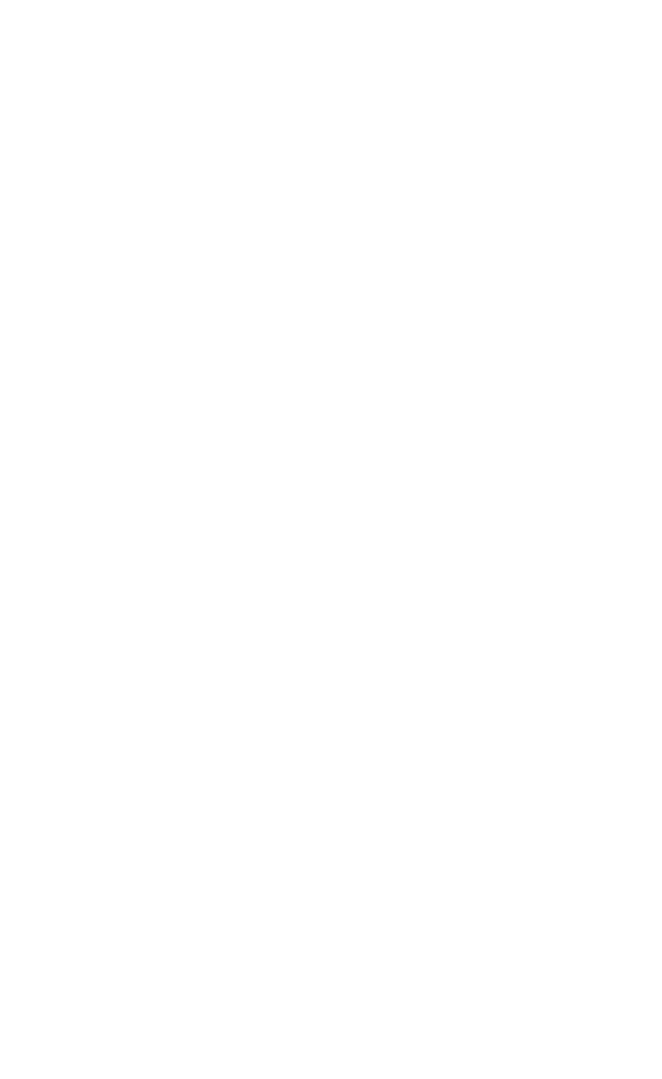
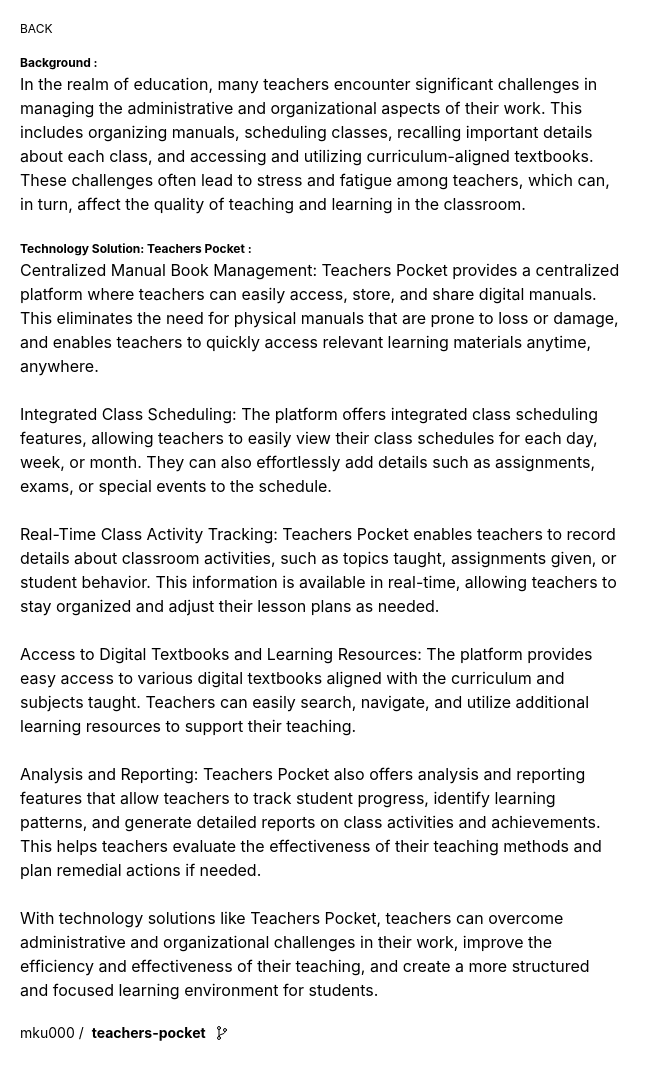
Before and after one commit to mku000/personal-web, a React (Vite) app: page /rnd/details in a window 1280 px wide. Before the commit this address had no page. Shown: the whole page, without its empty margins (0-662 px from the left). Before the commit the page ends 800 px from the top, so only its background shows below. Built offline with nearby package versions, Linux system fonts and the light colour scheme.

Commit message:
add github link

```diff
--- a/src/App.jsx
+++ b/src/App.jsx
@@ -1,6 +1,8 @@
 import { BrowserRouter as Router, Routes, Route } from 'react-router-dom';
 import Landing from "./pages/Landing";
 import Shelf from './pages/Shelf';
+import RandD from './pages/RandD';
+import DetailRnD from './pages/DetailRnD';
 
 
 
@@ -12,6 +14,8 @@
       <Routes>
         <Route path="/" element={<Landing />} />
         <Route path="/shelf" element={<Shelf />} />
+        <Route path="/rnd" element={<RandD />} />
+        <Route path="/rnd/details" element={<DetailRnD />} />
       </Routes>
     </Router>
   )
--- /dev/null
+++ b/src/pages/DetailRnD.jsx
@@ -0,0 +1,67 @@
+import React from 'react';
+import { IoGitBranchOutline } from "react-icons/io5";
+import { Link } from 'react-router-dom';
+
+const DetailRnD = () => {
+  return (
+    <div className='p-5' style={{ maxWidth: "40rem" }}>
+          <div className="front-text side-margin" style={{ display: 'flex', marginBottom: '16px', alignItems: 'center', fontSize: '12px' }}>
+    <Link to="/rnd" className="hover:underline">
+      BACK
+    </Link>
+    </div>
+      <div style={{ display: 'flex', fontWeight: 700, color: 'black', fontSize: '12px' }}>
+        Background :
+      </div>
+      <p>
+        In the realm of education, many teachers encounter significant challenges in managing the administrative and organizational aspects of their work. This includes organizing manuals, scheduling classes, recalling important details about each class, and accessing and utilizing curriculum-aligned textbooks. These challenges often lead to stress and fatigue among teachers, which can, in turn, affect the quality of teaching and learning in the classroom.
+      </p>
+      <br />
+      <div style={{ display: 'flex', fontWeight: 700, color: 'black', fontSize: '12px' }}>
+        Technology Solution: Teachers Pocket :
+      </div>
+      <p>
+        Centralized Manual Book Management: Teachers Pocket provides a centralized platform where teachers can easily access, store, and share digital manuals. This eliminates the need for physical manuals that are prone to loss or damage, and enables teachers to quickly access relevant learning materials anytime, anywhere.
+      </p>
+      <br />
+      <p>
+        Integrated Class Scheduling: The platform offers integrated class scheduling features, allowing teachers to easily view their class schedules for each day, week, or month. They can also effortlessly add details such as assignments, exams, or special events to the schedule.
+      </p>
+      <br />
+
+      <p>
+        Real-Time Class Activity Tracking: Teachers Pocket enables teachers to record details about classroom activities, such as topics taught, assignments given, or student behavior. This information is available in real-time, allowing teachers to stay organized and adjust their lesson plans as needed.
+      </p>
+      <br />
+
+      <p>
+        Access to Digital Textbooks and Learning Resources: The platform provides easy access to various digital textbooks aligned with the curriculum and subjects taught. Teachers can easily search, navigate, and utilize additional learning resources to support their teaching.
+      </p>
+      <br />
+
+      <p>
+        Analysis and Reporting: Teachers Pocket also offers analysis and reporting features that allow teachers to track student progress, identify learning patterns, and generate detailed reports on class activities and achievements. This helps teachers evaluate the effectiveness of their teaching methods and plan remedial actions if needed.
+      </p>
+      <br />
+
+      <p>
+        With technology solutions like Teachers Pocket, teachers can overcome administrative and organizational challenges in their work, improve the efficiency and effectiveness of their teaching, and create a more structured and focused learning environment for students.
+      </p>
+
+
+      <div className="front-text side-margin mt-5 gap-2" style={{ display: 'flex', marginBottom: '16px', alignItems: 'center', fontSize: '14px' }}>
+        <label>   mku000 /</label>
+    <Link to="https://github.com/mku000/teachers-pocket" target='_blank' className="hover:underline">
+        <b>
+
+  teachers-pocket
+        </b>
+    </Link>
+
+    <IoGitBranchOutline style={{fontSize:"16px"}} />
+    </div>
+    </div>
+  )
+}
+
+export default DetailRnD;
--- a/src/pages/Landing.jsx
+++ b/src/pages/Landing.jsx
@@ -24,7 +24,7 @@
           </li>
 
           <li className="">
-            <Link to="/shelf" className="uppercase text-sm tracking-widest leading-none font-medium inline-block align-top hover:underline decoration-[1.5px] underline-offset-4 p-6 -mt-6 -ml-6"> R&D </Link>
+            <Link to="/rnd" className="uppercase text-sm tracking-widest leading-none font-medium inline-block align-top hover:underline decoration-[1.5px] underline-offset-4 p-6 -mt-6 -ml-6"> R&D </Link>
           </li>
         </ul>
       </nav>
--- /dev/null
+++ b/src/pages/RandD.css
@@ -0,0 +1,13 @@
+@import url('https://fonts.googleapis.com/css2?family=Noto+Sans+Mono:wght@100..900&display=swap');
+
+.code {
+    font-family: "Noto Sans Mono", monospace;
+    color: gray;
+}
+
+@media (max-width: 700px) {
+    .side-margin {
+        margin-left: 1rem;
+        margin-right: 1rem;
+    }
+}
--- /dev/null
+++ b/src/pages/RandD.jsx
@@ -0,0 +1,39 @@
+import React from 'react'
+import "./RandD.css"
+import { Link } from 'react-router-dom'
+
+const RandD = () => {
+  return (
+    <div className="intro flex flex-col p-5">
+    <a href="/" className="code side-margin" style={{ color: 'black', marginBottom: '0px', fontWeight: 700, marginTop: '5px', fontSize: '14px' }}>RND</a>
+
+    <div className="front-text side-margin" style={{ display: 'flex', marginBottom: '16px', alignItems: 'center', fontSize: '12px' }}>
+    <Link to="/" className="hover:underline">
+      BACK
+    </Link>
+    </div>
+    <div className="posts flex items-center" style={{ display: 'flex', alignItems: 'center' }}>
+      <div style={{ marginLeft: '1rem', display: 'inline-block', width: '5rem', marginRight: '0.8rem', alignItems: 'center', fontWeight: 700, color: 'black', fontSize: '12px' }}>
+        Date
+      </div>
+      <div style={{ display: 'flex', fontWeight: 700, color: 'black', fontSize: '12px' }}>
+        Entry
+      </div>
+    </div>
+
+    {/* Repeat the following block for each post */}
+    <div className="posts">
+        <Link to="/rnd/details">
+      <div style={{ marginLeft: '1rem', display: 'flex' }}>
+        <p className="code date" style={{ display: 'inline-block', width: '5rem', marginRight: '0.8rem', fontSize: '12px', marginTop: '4px', alignItems: 'center', marginBottom: '0px' }}>27-03-2024</p>
+        <a style={{ fontSize: '12px', alignItems: 'end', display: 'flex' }} className="link front-text" href="https://github.com">Teachers Pocket</a>
+      </div>
+        </Link>
+    </div>
+    {/* End of repeat block */}
+  </div>
+
+  )
+}
+
+export default RandD
--- a/src/pages/Shelf.jsx
+++ b/src/pages/Shelf.jsx
@@ -40,7 +40,7 @@
     },
     {
       title: "Maestro Garden",
-      description: "A curated collection of the best products on the web.",
+      description: "Company profiles that offer informative and detailed descriptions of various products make it easier for buyers to explore catalogs and make informed decisions based on their needs.",
       imageUrl: "https://res.cloudinary.com/dyhunlqi0/image/upload/v1716948687/UMAMPORTFOLIO/maestroo_ixlcos.png",
       type:"Freelance",
       url: "https://maestrogarden75plg.co.id/"
```
